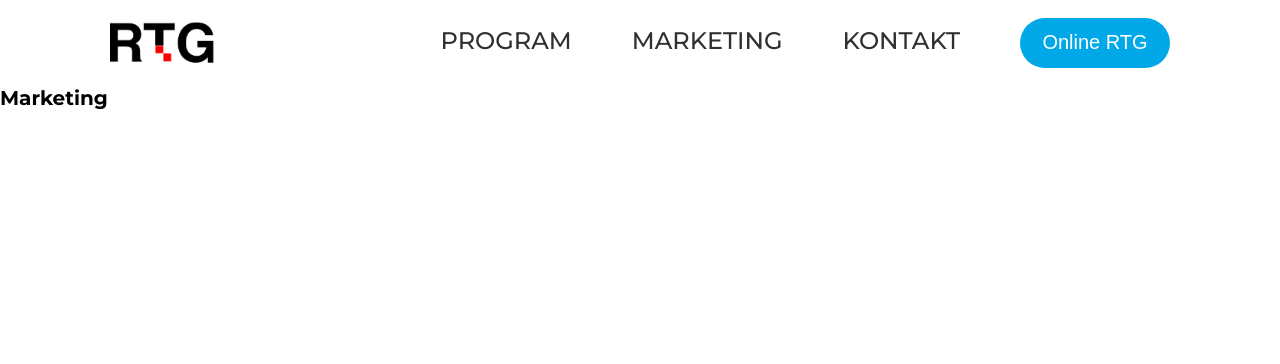
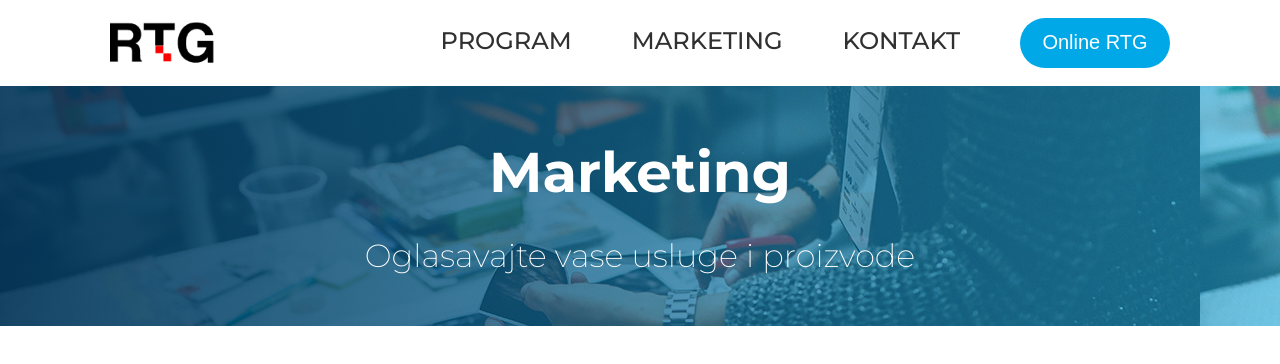
Before and after one commit to MilicTG/radio-tg, a React (Create React App) app: page /marketing in a window 1280 px wide. Shown: the top 364 px of the page. Built offline with nearby package versions, Linux system fonts and the light colour scheme.

Commit message:
some lil stuff

```diff
--- a/src/components/buttons/DayBtn.js
+++ b/src/components/buttons/DayBtn.js
@@ -40,7 +40,7 @@ const ButtonContainer = styled.button`
     width: 12rem;
     height: 4rem;
     p {
-      font-size: 1.8rem;
+      font-size: 1.6rem;
     }
   }
   :hover {
--- a/src/pages/MarketingPage.js
+++ b/src/pages/MarketingPage.js
@@ -1,10 +1,19 @@
 import React from "react";
+import styled from "styled-components";
+import SmallHeader from "../components/header/SmallHeader";
+import { Container } from "../styles/Container";
+
+import marketingImg from "../assets/img-marketing.jpg";
+const title = "Marketing";
+const desc = "Oglasavajte vase usluge i proizvode";
 
 const MarketingPage = () => {
   return (
-    <div>
-      <h1>Marketing</h1>
-    </div>
+    <>
+      <SmallHeader picture={marketingImg} title={title} desc={desc}>
+        <Container></Container>
+      </SmallHeader>
+    </>
   );
 };
 
```
Also changed, not shown: src/assets/img-marketing.jpg (added).
